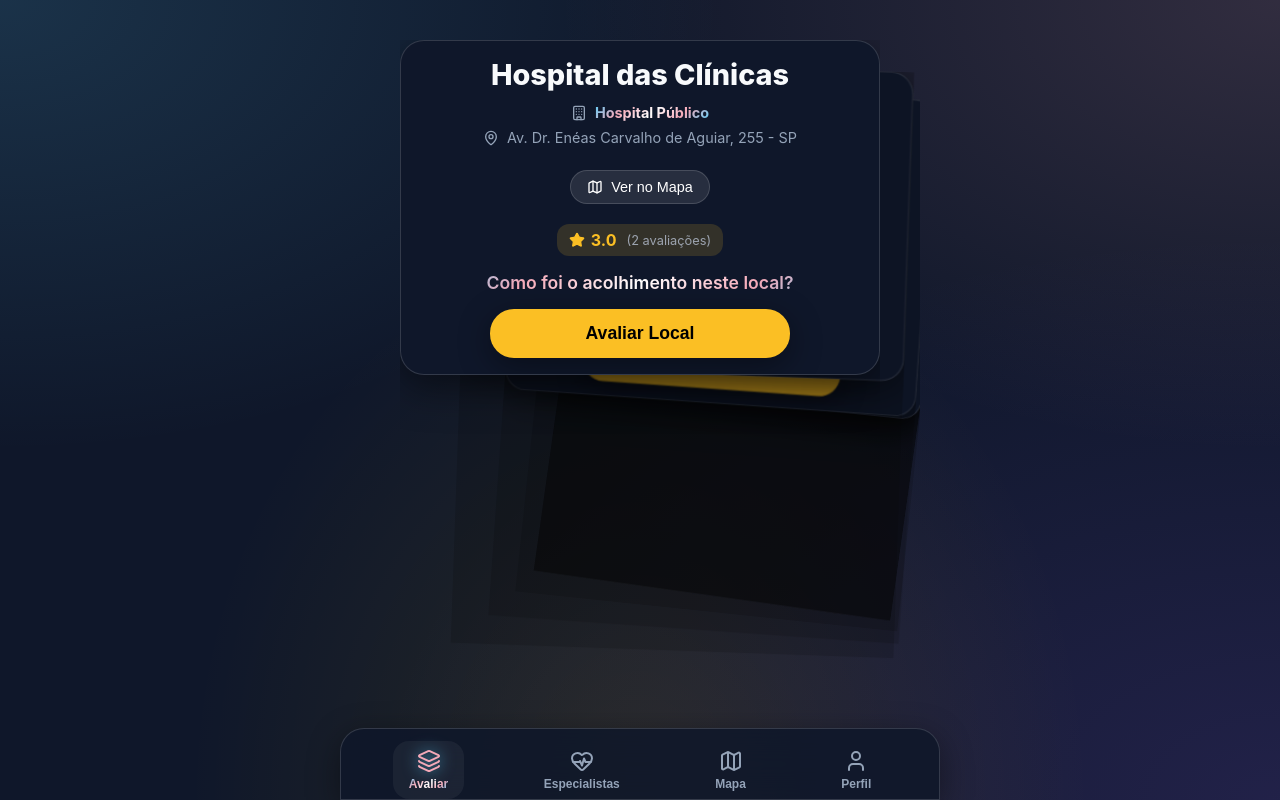
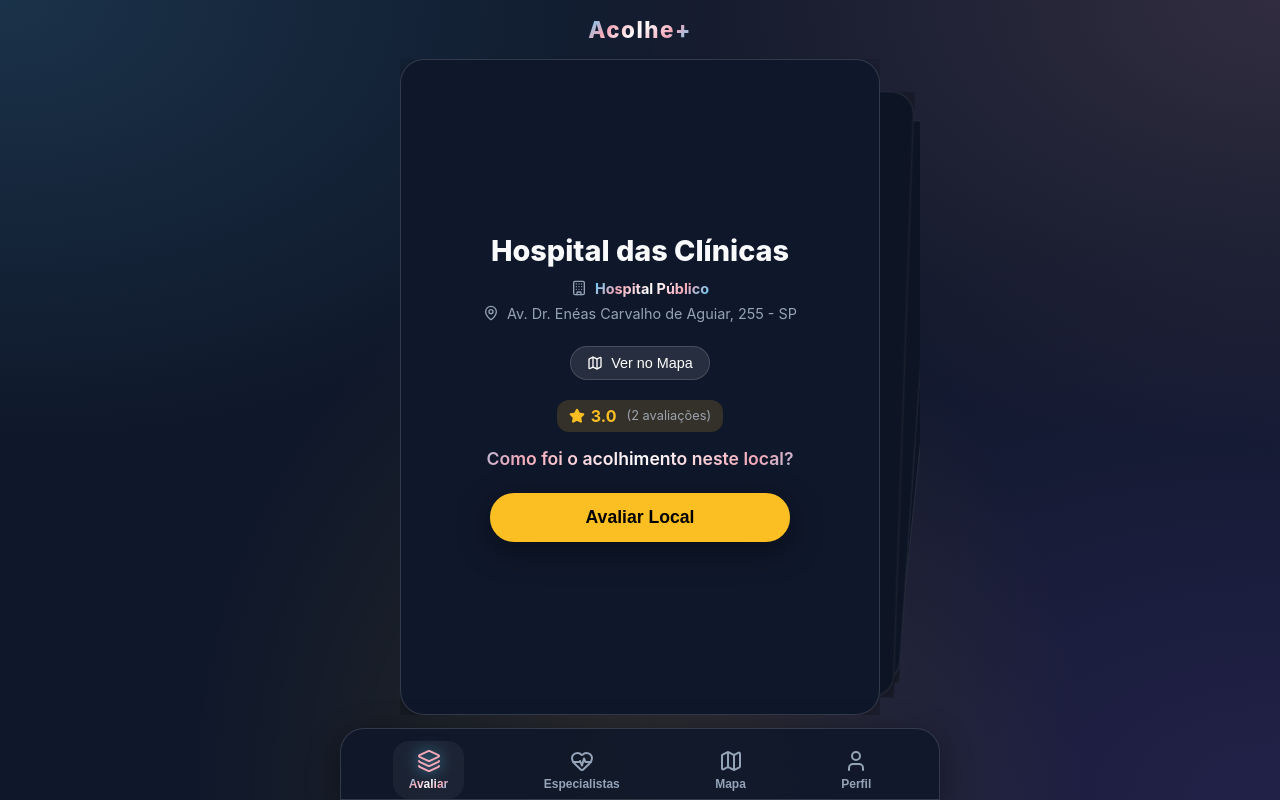
Before and after one commit to whentony/acolhe_plus, a React (Vite) app: page / in a window 1280 px wide. Both pictures are taken after a click on the button "Entrar na Plataforma". Built offline with nearby package versions, Linux system fonts and the light colour scheme; no server answers.

Commit message:
melhoria no card

```diff
--- a/src/App.css
+++ b/src/App.css
@@ -1,7 +1,7 @@
 .app-container {
   max-width: 600px;
   margin: 0 auto;
-  padding: 40px 20px;
+  padding: 0 20px;
   height: 100%;
   overflow: hidden;
   display: flex;
--- a/src/App.jsx
+++ b/src/App.jsx
@@ -250,7 +250,19 @@
 
   return (
     <div className="app-container">
-      <main className="app-main">
+      <header style={{
+        textAlign: 'center',
+        padding: 'calc(16px + env(safe-area-inset-top, 0px)) 0 16px 0',
+        fontSize: '1.4rem',
+        fontWeight: 800,
+        letterSpacing: '1.5px',
+        background: 'transparent',
+        zIndex: 10,
+        margin: '0 -20px'
+      }}>
+        <span className="text-gradient-pride">Acolhe+</span>
+      </header>
+      <main className="app-main" style={{ flex: 1, overflow: 'hidden' }}>
         {renderContent()}
       </main>
 
--- a/src/components/FacilityCard.css
+++ b/src/components/FacilityCard.css
@@ -9,6 +9,7 @@
   background: #0f172a; /* Cor sólida para evitar vazamento de cartas do Swiper */
   box-shadow: 0 10px 40px rgba(0,0,0,0.5);
   border: 1px solid var(--glass-border);
+  height: 100%;
   max-height: 100%;
 }
 
@@ -59,10 +60,13 @@
 }
 
 .card-content {
-  padding: 16px;
+  padding: 24px 16px;
   text-align: center;
   overflow-y: auto;
   flex: 1;
+  display: flex;
+  flex-direction: column;
+  justify-content: center;
 }
 
 .facility-name {
```
